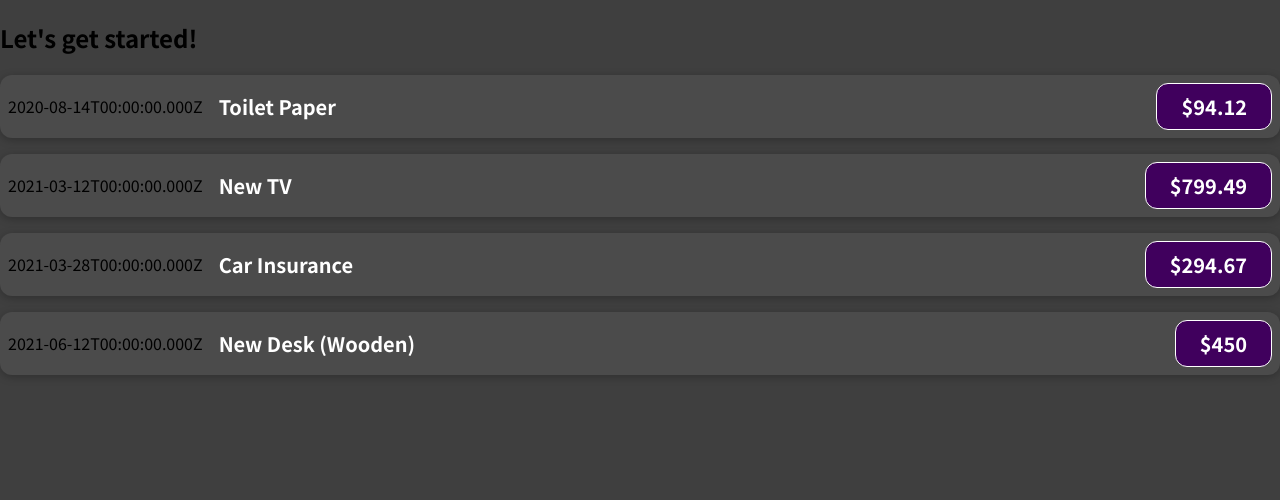
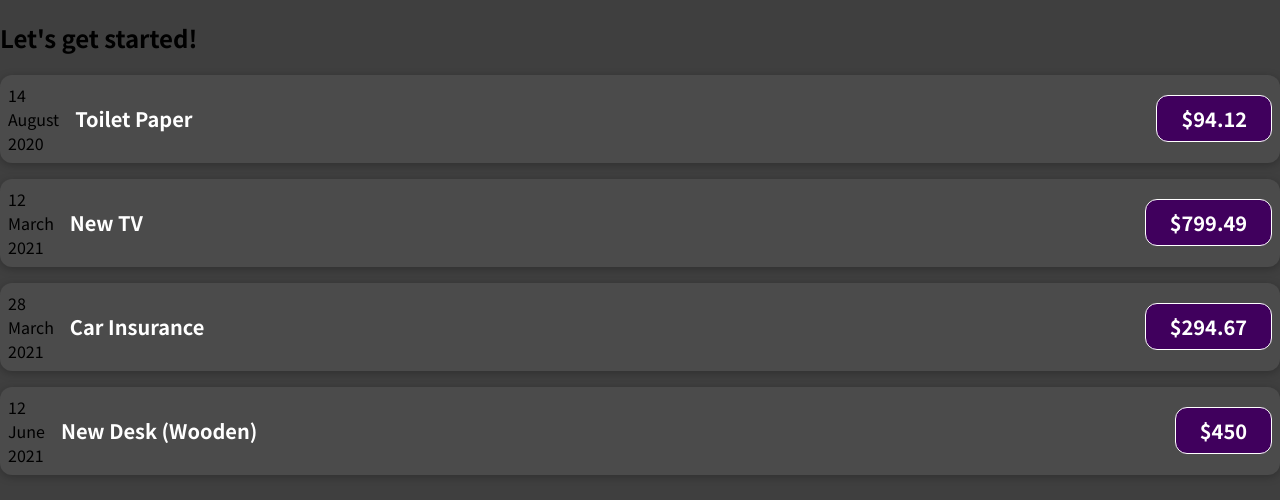
Before and after one commit to SSDoizha/Expense-Tracker, a JavaScript app: page / in a window 1280 px wide. Shown: the top 500 px of the page. Built offline with nearby package versions, Linux system fonts and the light colour scheme.

Commit message:
Adding "normal" JavaScript Logic to Components
adding some logic to date width javaScript

```diff
--- a/src/component/ExpenseItem.js
+++ b/src/component/ExpenseItem.js
@@ -1,9 +1,16 @@
 import "./ExpenseItem.css";
 
 function ExpenseItem(props) {
+  const day = props.date.toLocaleString("en-Us", { day: "numeric" });
+  const year = props.date.getFullYear();
+  const month = props.date.toLocaleString("en-Us", { month: "long" });
   return (
     <div className="expense-item">
-      <div>{props.date.toISOString()}</div>
+      <div>
+        <div>{day}</div>
+        <div>{month}</div>
+        <div>{year}</div>
+      </div>
       <div className="expense-item__description">
         <h2>{props.title}</h2>
         <div className="expense-item__price">${props.amount}</div>
```
